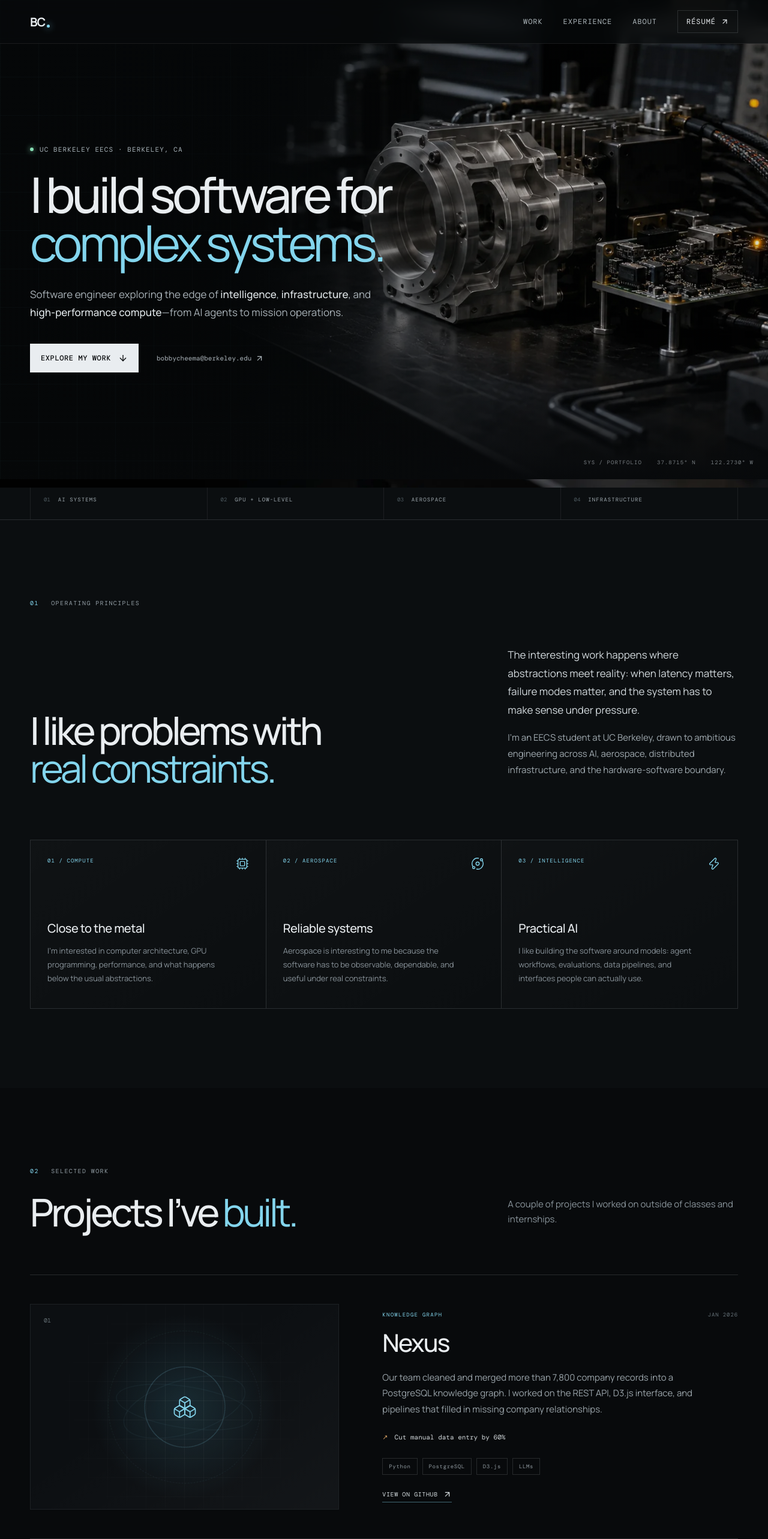
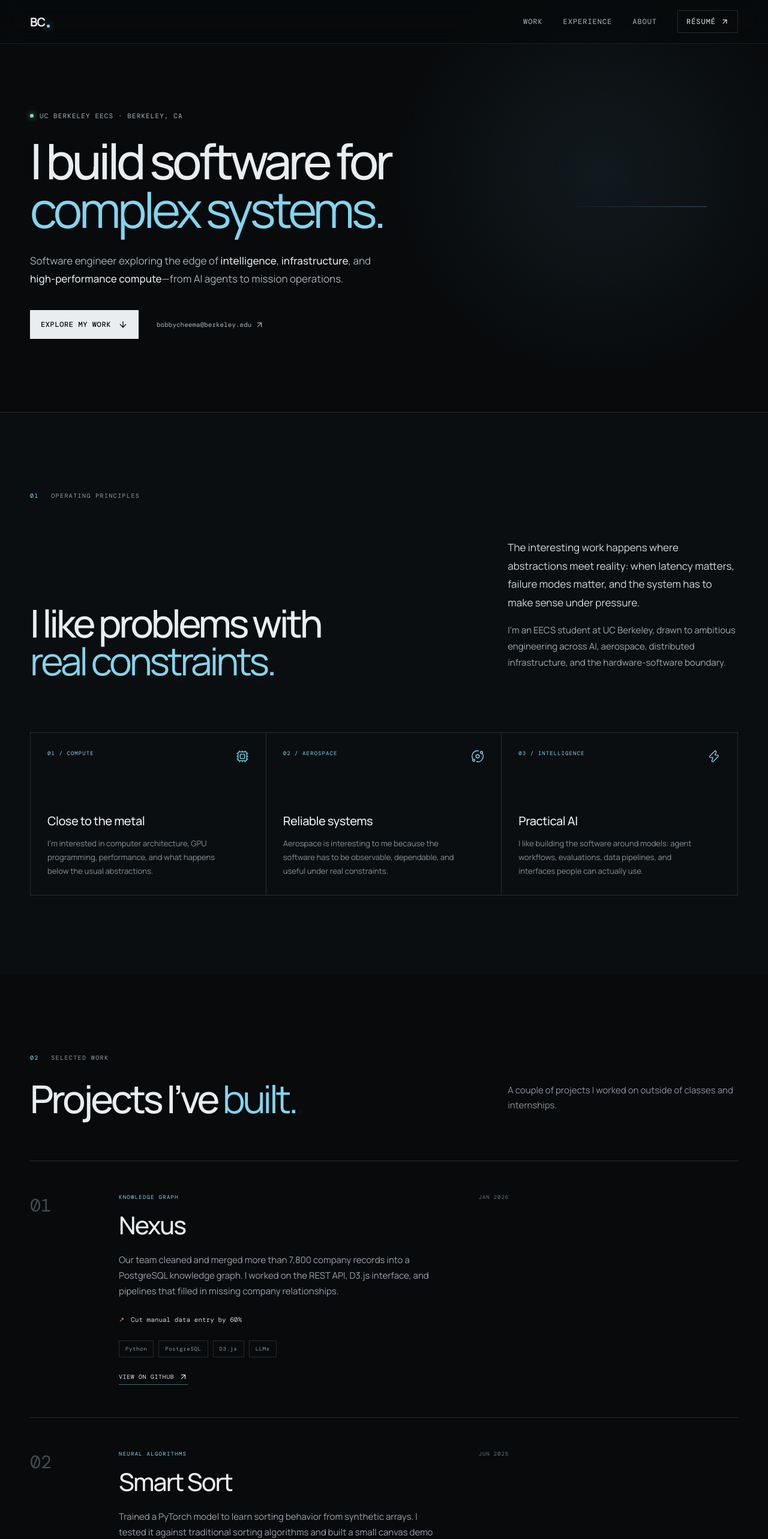
Before and after one commit to bobbyscheema/personal, a React (Vite) app: page / in a window 1280 px wide. Shown: the top 2566 px of the page at 60% size. Built offline with nearby package versions, Linux system fonts and the light colour scheme; a web font is replaced by a local one.

Commit message:
Simplify portfolio layout

```diff
--- a/src/App.jsx
+++ b/src/App.jsx
@@ -1,6 +1,6 @@
-import { useEffect, useRef, useState } from 'react'
+import { useEffect, useState } from 'react'
 import {
-  ArrowDown, ArrowUpRight, BookOpen, Boxes, Braces, Cpu,
+  ArrowDown, ArrowUpRight, BookOpen, Cpu,
   Link, Mail, Menu, Orbit, X, Zap,
 } from 'lucide-react'
 
@@ -29,12 +29,12 @@ const projects = [
   {
     number: '01', title: 'Nexus', label: 'KNOWLEDGE GRAPH', date: 'JAN 2026', href: 'https://github.com/andrewyzhou/nexus',
     description: 'Our team cleaned and merged more than 7,800 company records into a PostgreSQL knowledge graph. I worked on the REST API, D3.js interface, and pipelines that filled in missing company relationships.',
-    impact: 'Cut manual data entry by 60%', stack: ['Python', 'PostgreSQL', 'D3.js', 'LLMs'], icon: Boxes,
+    impact: 'Cut manual data entry by 60%', stack: ['Python', 'PostgreSQL', 'D3.js', 'LLMs'],
   },
   {
     number: '02', title: 'Smart Sort', label: 'NEURAL ALGORITHMS', date: 'JUN 2025',
     description: 'Trained a PyTorch model to learn sorting behavior from synthetic arrays. I tested it against traditional sorting algorithms and built a small canvas demo to compare runtime and stability.',
-    impact: 'Tested across multiple data distributions', stack: ['PyTorch', 'JavaScript', 'Canvas', 'ML'], icon: Braces,
+    impact: 'Tested across multiple data distributions', stack: ['PyTorch', 'JavaScript', 'Canvas', 'ML'],
   },
 ]
 
@@ -47,7 +47,6 @@ const domains = [
 function App() {
   const [menuOpen, setMenuOpen] = useState(false)
   const [activeExperience, setActiveExperience] = useState(0)
-  const heroRef = useRef(null)
 
   useEffect(() => {
     const nodes = document.querySelectorAll('[data-reveal]')
@@ -56,18 +55,6 @@ function App() {
     }), { threshold: 0.12 })
     nodes.forEach((node) => observer.observe(node))
     return () => observer.disconnect()
-  }, [])
-
-  useEffect(() => {
-    const onMove = (event) => {
-      if (!heroRef.current || window.matchMedia('(prefers-reduced-motion: reduce)').matches) return
-      const x = (event.clientX / window.innerWidth - 0.5) * 10
-      const y = (event.clientY / window.innerHeight - 0.5) * 8
-      heroRef.current.style.setProperty('--px', `${x}px`)
-      heroRef.current.style.setProperty('--py', `${y}px`)
-    }
-    window.addEventListener('pointermove', onMove)
-    return () => window.removeEventListener('pointermove', onMove)
   }, [])
 
   const closeMenu = () => setMenuOpen(false)
@@ -88,9 +75,7 @@ function App() {
       </header>
 
       <main>
-        <section className="hero" id="top" ref={heroRef}>
-          <div className="hero-image" aria-hidden="true" />
-          <div className="hero-grid" aria-hidden="true" />
+        <section className="hero" id="top">
           <div className="container hero-content">
             <div className="eyebrow"><span className="status-dot" /> UC Berkeley EECS · Berkeley, CA</div>
             <h1>I build software for<br /><em>complex systems.</em></h1>
@@ -99,18 +84,6 @@ function App() {
               <a className="button button-primary" href="#work">Explore my work <ArrowDown size={16} /></a>
               <a className="text-link" href="mailto:bobbycheema@berkeley.edu">bobbycheema@berkeley.edu <ArrowUpRight size={15} /></a>
             </div>
-          </div>
-          <div className="hero-readout" aria-hidden="true">
-            <span>SYS / PORTFOLIO</span><span>37.8715° N</span><span>122.2730° W</span>
-          </div>
-        </section>
-
-        <section className="signal-strip" aria-label="Areas of interest">
-          <div className="container signal-inner">
-            <div><small>01</small><span>AI SYSTEMS</span></div>
-            <div><small>02</small><span>GPU + LOW-LEVEL</span></div>
-            <div><small>03</small><span>AEROSPACE</span></div>
-            <div><small>04</small><span>INFRASTRUCTURE</span></div>
           </div>
         </section>
 
@@ -142,15 +115,9 @@ function App() {
               <p>A couple of projects I worked on outside of classes and internships.</p>
             </div>
             <div className="project-list">
-              {projects.map(({ number, title, label, date, href, description, impact, stack, icon: Icon }) => (
+              {projects.map(({ number, title, label, date, href, description, impact, stack }) => (
                 <article className="project-card" key={title} data-reveal>
-                  <div className="project-visual">
-                    <div className={`project-art art-${number}`}>
-                      <Icon size={42} strokeWidth={1} />
-                      <div className="project-orbits"><i /><i /><i /></div>
-                      <span>{number}</span>
-                    </div>
-                  </div>
+                  <span className="project-number">{number}</span>
                   <div className="project-info">
                     <div className="project-meta"><span className="project-label">{label}</span><span>{date}</span></div>
                     <h3>{title}</h3><p>{description}</p>
@@ -204,7 +171,6 @@ function App() {
         </section>
 
         <section className="contact" id="contact">
-          <div className="contact-grid" aria-hidden="true" />
           <div className="container contact-content" data-reveal>
             <span className="contact-label"><i /> OPEN TO AMBITIOUS PROBLEMS</span>
             <h2>Let’s build something<br /><em>that has to work.</em></h2>
--- a/src/styles.css
+++ b/src/styles.css
@@ -30,10 +30,8 @@ button { font: inherit; }
 .nav-resume { padding: 10px 14px; border: 1px solid var(--line); display: flex; align-items: center; gap: 8px; }
 .menu-button { display: none; border: 0; color: white; background: transparent; }
 
-.hero { min-height: 800px; height: 100svh; max-height: 980px; position: relative; display: flex; align-items: center; border-bottom: 1px solid var(--line); isolation: isolate; }
-.hero-image { position: absolute; inset: 0; z-index: -3; background: url('/hero-workbench.webp') center/cover no-repeat; transform: scale(1.035) translate(var(--px, 0), var(--py, 0)); transition: transform .15s ease-out; }
-.hero::after { content: ''; position: absolute; inset: 0; z-index: -2; background: linear-gradient(90deg, rgba(5,7,8,.96) 0%, rgba(5,7,8,.78) 35%, rgba(5,7,8,.2) 66%, rgba(5,7,8,.16)), linear-gradient(0deg, #080a0c 0%, transparent 28%); }
-.hero-grid, .contact-grid { position: absolute; inset: 0; z-index: -1; opacity: .18; background-image: linear-gradient(rgba(131,213,237,.16) 1px, transparent 1px), linear-gradient(90deg, rgba(131,213,237,.16) 1px, transparent 1px); background-size: 64px 64px; mask-image: linear-gradient(90deg, black, transparent 62%); }
+.hero { min-height: 680px; height: 86svh; max-height: 820px; position: relative; display: flex; align-items: center; border-bottom: 1px solid var(--line); background: radial-gradient(circle at 78% 42%, rgba(131,213,237,.08), transparent 32%), var(--bg); }
+.hero::after { content: ''; position: absolute; width: 240px; height: 1px; right: 8%; top: 50%; background: linear-gradient(90deg, transparent, rgba(131,213,237,.35)); }
 .hero-content { padding-top: 64px; }
 .eyebrow { display: flex; align-items: center; gap: 10px; margin-bottom: 28px; color: #a9b4ba; font: 400 11px var(--mono); letter-spacing: .1em; text-transform: uppercase; }
 .status-dot, .contact-label i { display: inline-block; width: 6px; height: 6px; border-radius: 50%; background: #87dfb5; box-shadow: 0 0 10px #87dfb5; }
@@ -47,14 +45,6 @@ h1 em, h2 em { color: var(--cyan); font-style: normal; font-weight: 400; }
 .button-primary { background: var(--text); color: #090b0d; }
 .text-link { color: #aab3b9; display: flex; align-items: center; gap: 6px; font: 400 11px var(--mono); }
 .text-link:hover { color: white; }
-.hero-readout { position: absolute; right: 24px; bottom: 22px; display: flex; gap: 25px; font: 300 9px var(--mono); color: rgba(230,240,245,.5); letter-spacing: .12em; }
-
-.signal-strip { border-bottom: 1px solid var(--line); background: #0b0e10; }
-.signal-inner { min-height: 66px; display: grid; grid-template-columns: repeat(4, 1fr); border-inline: 1px solid var(--line-soft); }
-.signal-inner > div { display: flex; align-items: center; gap: 13px; padding: 0 22px; border-right: 1px solid var(--line-soft); }
-.signal-inner > div:last-child { border-right: 0; }
-.signal-inner small { color: #4e5a60; font: 400 9px var(--mono); }
-.signal-inner span { color: #9ca6ac; font: 400 9px var(--mono); letter-spacing: .12em; }
 
 .section { padding: 132px 0; }
 .manifesto { background: #0b0e10; }
@@ -65,9 +55,8 @@ h1 em, h2 em { color: var(--cyan); font-style: normal; font-weight: 400; }
 .manifesto-copy { color: #a0aab0; line-height: 1.8; font-size: 15px; }
 .manifesto-copy p:first-child { color: #d3dade; font-size: 17px; }
 .domain-grid { display: grid; grid-template-columns: repeat(3, 1fr); margin-top: 88px; border: 1px solid var(--line); }
-.domain-card { min-height: 280px; padding: 28px; border-right: 1px solid var(--line); background: linear-gradient(145deg, rgba(255,255,255,.02), transparent); transition: background .3s, transform .3s; }
+.domain-card { min-height: 250px; padding: 28px; border-right: 1px solid var(--line); }
 .domain-card:last-child { border: 0; }
-.domain-card:hover { background: rgba(131,213,237,.04); transform: translateY(-4px); }
 .domain-top { display: flex; justify-content: space-between; color: var(--cyan); font: 400 9px var(--mono); letter-spacing: .12em; }
 .domain-card h3 { margin: 83px 0 13px; font-size: 20px; font-weight: 500; letter-spacing: -.025em; }
 .domain-card p { margin: 0; color: #89939a; font-size: 13px; line-height: 1.75; max-width: 290px; }
@@ -76,18 +65,8 @@ h1 em, h2 em { color: var(--cyan); font-style: normal; font-weight: 400; }
 .section-heading p { max-width: 410px; margin: 0 0 7px; color: var(--muted); font-size: 15px; line-height: 1.7; }
 .section-heading .section-kicker { margin-bottom: 30px; }
 .project-list { margin-top: 72px; border-top: 1px solid var(--line); }
-.project-card { display: grid; grid-template-columns: 1fr 1.15fr; gap: 72px; padding: 48px 0; border-bottom: 1px solid var(--line); align-items: center; }
-.project-visual { aspect-ratio: 1.5; background: #0c0f12; border: 1px solid var(--line-soft); overflow: hidden; }
-.project-art { height: 100%; position: relative; display: grid; place-items: center; color: var(--cyan); background: radial-gradient(circle at center, rgba(79,164,192,.18), transparent 50%), linear-gradient(145deg, transparent 40%, rgba(255,255,255,.03)); }
-.art-02 { color: var(--amber); background: radial-gradient(circle at center, rgba(190,130,65,.16), transparent 52%), linear-gradient(30deg, transparent, rgba(255,255,255,.025)); }
-.project-art::before { content: ''; position: absolute; inset: 0; background-image: linear-gradient(rgba(255,255,255,.06) 1px, transparent 1px), linear-gradient(90deg, rgba(255,255,255,.06) 1px, transparent 1px); background-size: 32px 32px; mask-image: radial-gradient(circle, black, transparent 72%); }
-.project-art > span { position: absolute; top: 20px; left: 22px; color: #69747a; font: 10px var(--mono); }
-.project-orbits, .project-orbits i { position: absolute; inset: 50%; border: 1px solid currentColor; border-radius: 50%; opacity: .28; transform: translate(-50%,-50%); }
-.project-orbits { width: 135px; height: 135px; animation: rotate 18s linear infinite; }
-.project-orbits i:nth-child(1) { width: 210px; height: 90px; transform: translate(-50%,-50%) rotate(30deg); }
-.project-orbits i:nth-child(2) { width: 70px; height: 230px; transform: translate(-50%,-50%) rotate(-35deg); }
-.project-orbits i:nth-child(3) { width: 255px; height: 255px; border-style: dashed; }
-@keyframes rotate { to { transform: translate(-50%,-50%) rotate(360deg); } }
+.project-card { display: grid; grid-template-columns: 100px minmax(0, 650px); gap: 48px; padding: 54px 0; border-bottom: 1px solid var(--line); }
+.project-number { color: #424b50; font: 300 30px var(--mono); }
 .project-label { color: var(--cyan); font: 400 9px var(--mono); letter-spacing: .14em; }
 .project-meta { display: flex; align-items: center; justify-content: space-between; color: #657178; font: 400 9px var(--mono); letter-spacing: .1em; }
 .project-info h3 { margin: 12px 0 18px; font-size: 41px; font-weight: 500; letter-spacing: -.045em; }
@@ -131,9 +110,7 @@ h1 em, h2 em { color: var(--cyan); font-style: normal; font-weight: 400; }
 .tool-groups span { color: #56717a; font: 500 9px var(--mono); letter-spacing: .11em; }
 .tool-groups p { margin: 0; color: #343a3d; font: 400 12px/1.8 var(--mono); }
 
-.contact { min-height: 690px; position: relative; display: flex; align-items: center; background: #091014; isolation: isolate; text-align: center; }
-.contact::before { content: ''; position: absolute; inset: 0; background: radial-gradient(circle at 50% 40%, rgba(62,159,190,.2), transparent 42%); z-index: -1; }
-.contact-grid { opacity: .24; mask-image: radial-gradient(circle, black, transparent 70%); }
+.contact { min-height: 610px; position: relative; display: flex; align-items: center; background: #091014; text-align: center; border-top: 1px solid var(--line); }
 .contact-content { display: flex; flex-direction: column; align-items: center; }
 .contact-label { display: flex; align-items: center; gap: 10px; color: #95a2a8; font: 400 9px var(--mono); letter-spacing: .13em; }
 .contact h2 { margin-top: 28px; font-size: clamp(46px, 6vw, 80px); }
@@ -159,18 +136,14 @@ footer { padding: 50px 0; border-top: 1px solid var(--line); background: #07090a
   .nav-links.open { display: flex; }
   .nav-links a { padding: 16px; }
   .nav-resume { border: 0; }
-  .hero { min-height: 760px; max-height: 900px; }
-  .hero-image { background-position: 62% center; opacity: .72; }
-  .hero::after { background: linear-gradient(90deg, rgba(5,7,8,.92), rgba(5,7,8,.45)), linear-gradient(0deg, #080a0c, transparent 45%); }
-  .hero-readout { display: none; }
-  .signal-inner { width: 100%; grid-template-columns: repeat(4, minmax(175px, 1fr)); overflow-x: auto; }
-  .signal-inner > div { min-height: 62px; }
+  .hero { min-height: 660px; max-height: 760px; }
+  .hero::after { display: none; }
   .section { padding: 96px 0; }
   .manifesto-grid, .section-heading, .toolkit-grid { grid-template-columns: 1fr; gap: 34px; }
   .domain-grid { grid-template-columns: 1fr; }
   .domain-card { min-height: 230px; border-right: 0; border-bottom: 1px solid var(--line); }
   .domain-card h3 { margin-top: 55px; }
-  .project-card { grid-template-columns: 1fr; gap: 34px; }
+  .project-card { grid-template-columns: 56px 1fr; gap: 24px; }
   .experience-shell { grid-template-columns: 1fr; }
   .experience-tabs { flex-direction: row; overflow-x: auto; border-right: 0; border-bottom: 1px solid var(--line); }
   .experience-tabs button { min-width: 230px; border-right: 1px solid var(--line); border-bottom: 0; }
@@ -182,17 +155,17 @@ footer { padding: 50px 0; border-top: 1px solid var(--line); background: #07090a
 
 @media (max-width: 560px) {
   .container { width: calc(100% - 30px); }
-  .hero { min-height: 730px; }
+  .hero { min-height: 640px; }
   .hero h1 { font-size: 47px; }
   .hero-copy { font-size: 15px; }
   .hero-actions { align-items: flex-start; flex-direction: column; }
-  .signal-strip { overflow: hidden; }
   .section { padding: 80px 0; }
   .section-kicker { margin-bottom: 30px; }
   .manifesto h2, .section-heading h2, .toolkit h2 { font-size: 39px; }
   .domain-grid { margin-top: 55px; }
   .project-list, .experience-shell { margin-top: 50px; }
-  .project-card { padding: 32px 0; }
+  .project-card { grid-template-columns: 1fr; gap: 14px; padding: 36px 0; }
+  .project-number { font-size: 16px; }
   .project-info h3 { font-size: 35px; }
   .experience-detail { padding: 35px 24px; }
   .experience-detail h3 { margin-top: 42px; }
```
Also changed, not shown: public/hero-workbench.webp (deleted).
